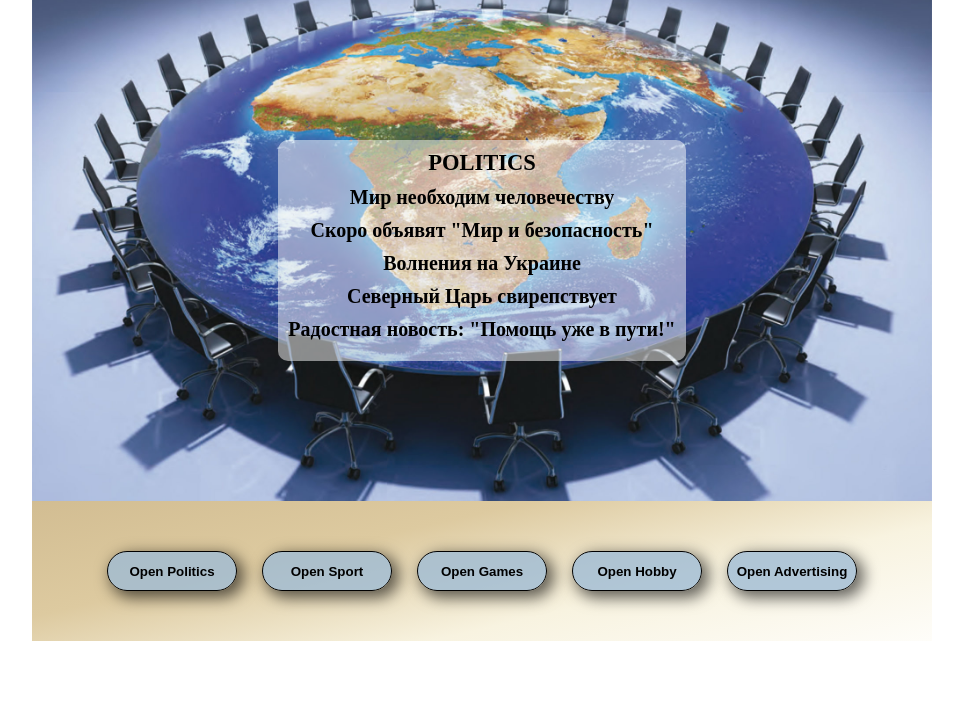
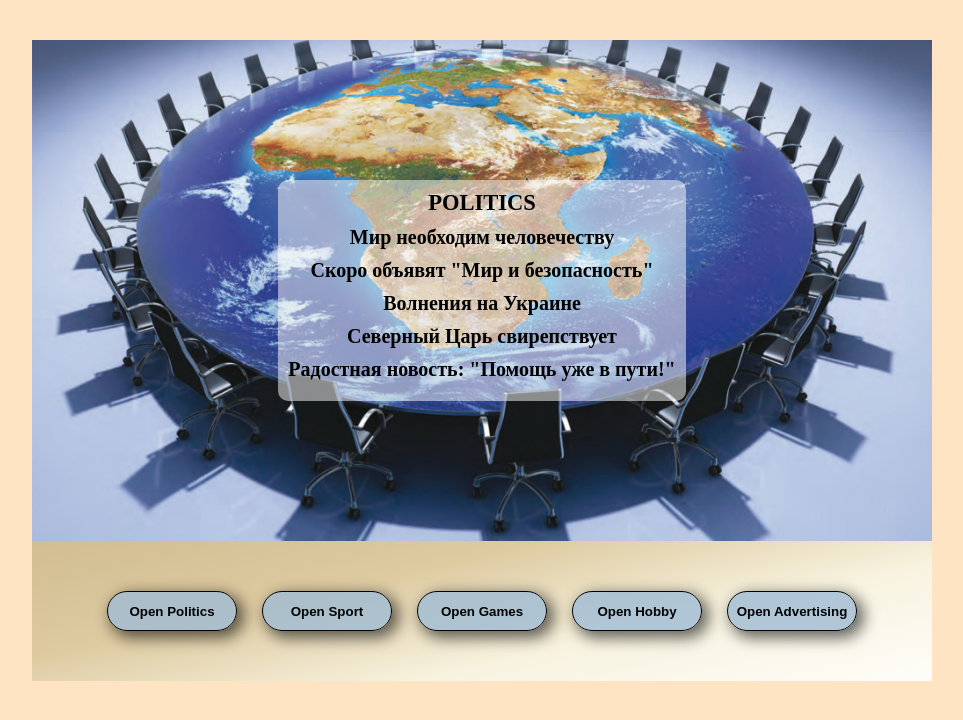
Before and after one commit to Sviatoslove/newsBar, a React (Create React App) app: page / in a window 1280 px wide. Shown: the top 720 px of the page, without its empty margins (158-1121 px from the left). Built offline with nearby package versions, Linux system fonts and the light colour scheme.

Commit message:
final commit

```diff
--- a/public/index.html
+++ b/public/index.html
@@ -11,7 +11,7 @@
     />
     <link rel="apple-touch-icon" href="%PUBLIC_URL%/logo192.png" />
     <link rel="manifest" href="%PUBLIC_URL%/manifest.json" />
-    <title>News</title>
+    <title>NewsBar</title>
   </head>
   <body>
     <noscript>You need to enable JavaScript to run this app.</noscript>
--- a/src/App.scss
+++ b/src/App.scss
@@ -1,6 +1,12 @@
+body {
+  background-color: bisque;
+  height: 100vh;
+}
+
 .App {
   max-width: 900px;
   width: 100%;
   text-align: center;
-  margin: 0 auto;
+  margin: 40px auto 0;
+
 }
```
